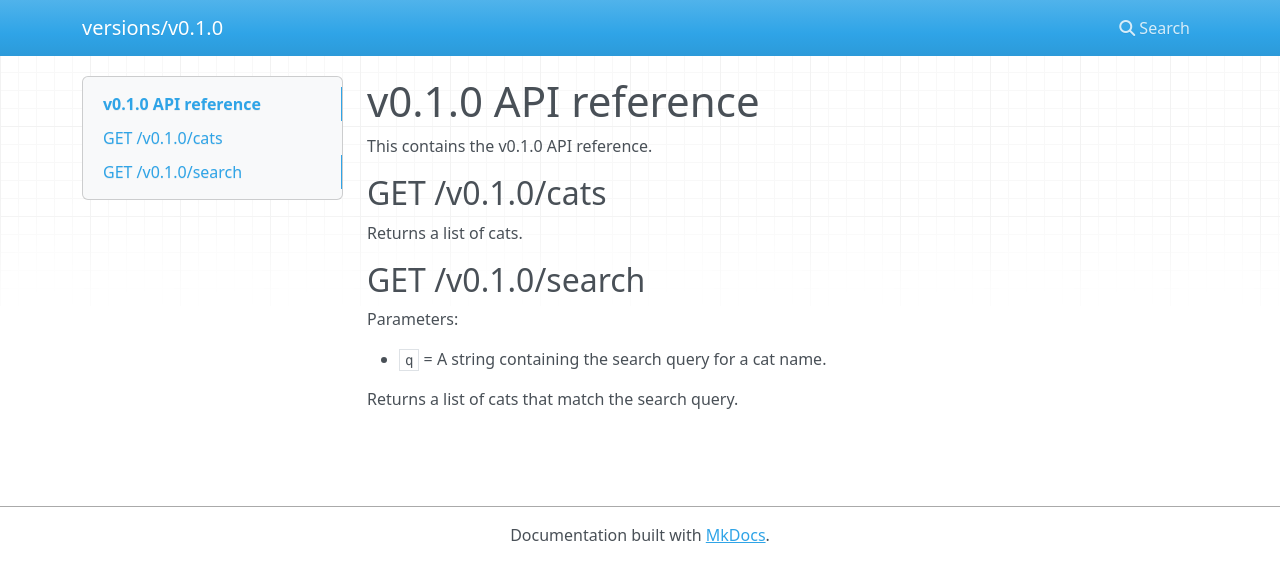
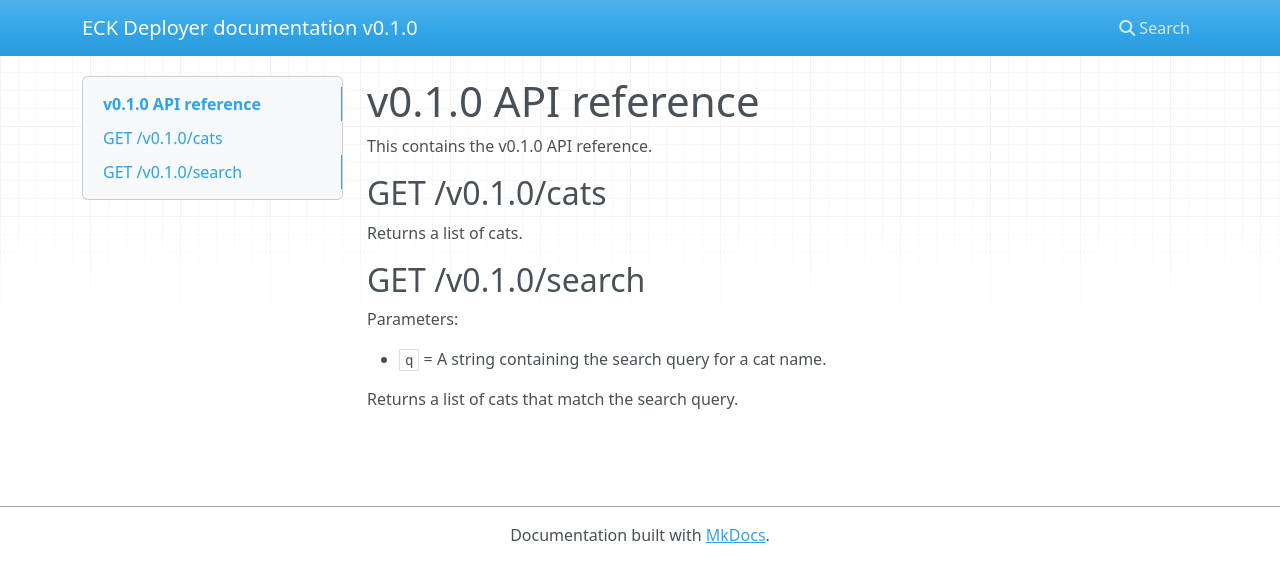
Before and after one commit to fotisolgr/eck-deployer, an MkDocs documentation site: the page built from docs/v0.1.0/docs/reference.md, in a window 1280 px wide. Shown: the top 582 px of the page. Built offline with MkDocs 1.6.1, drawn with Linux system fonts in a browser that asks for light colours; nearby versions of some CDN libraries.

Commit message:
Update mkdocs.yaml

```diff
--- a/docs/v0.1.0/mkdocs.yaml
+++ b/docs/v0.1.0/mkdocs.yaml
@@ -1,4 +1,4 @@
-site_name: versions/v0.1.0
+site_name: ECK Deployer documentation v0.1.0
 
 nav:
-  - Reference: "reference.md"
+  - Reference: reference.md
```
